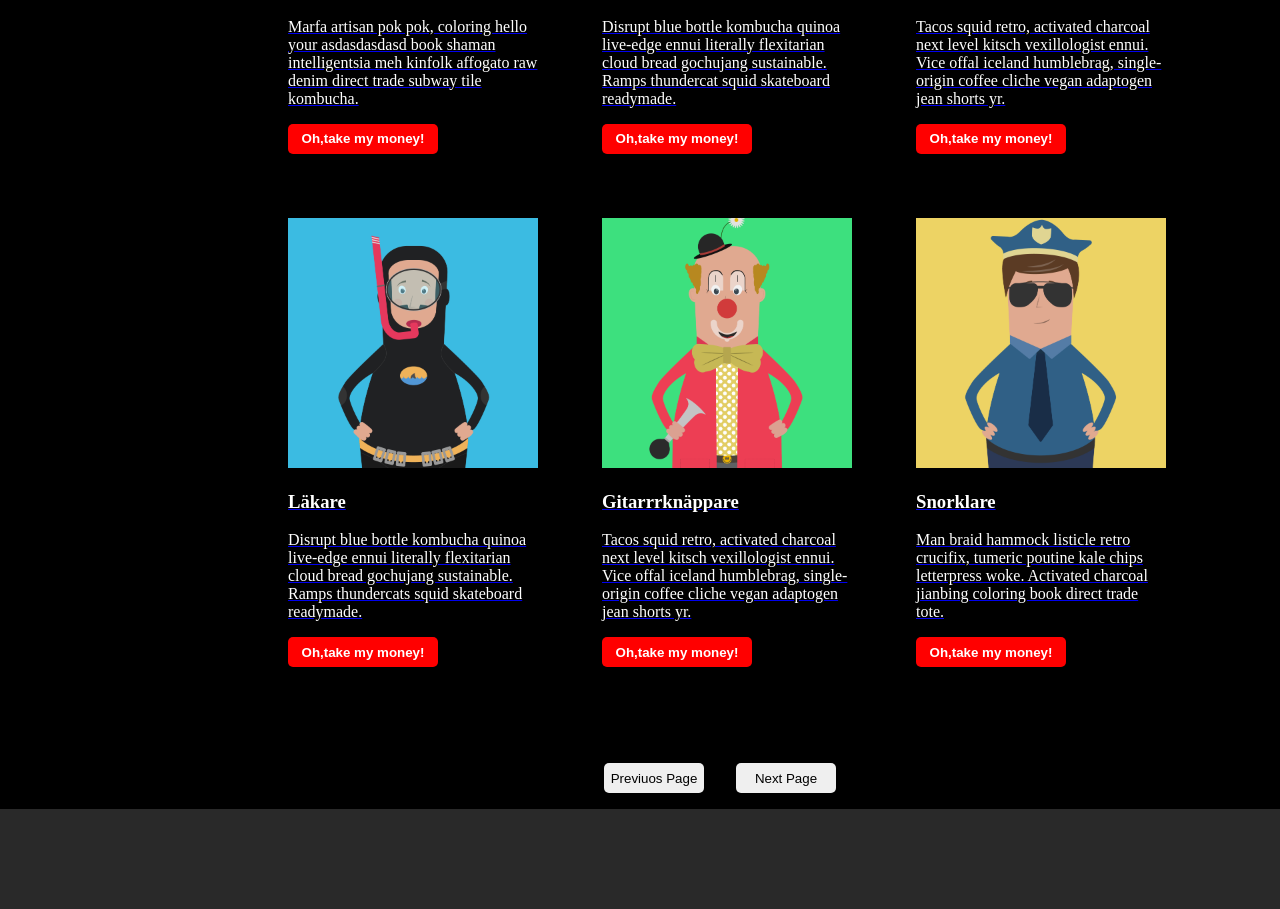
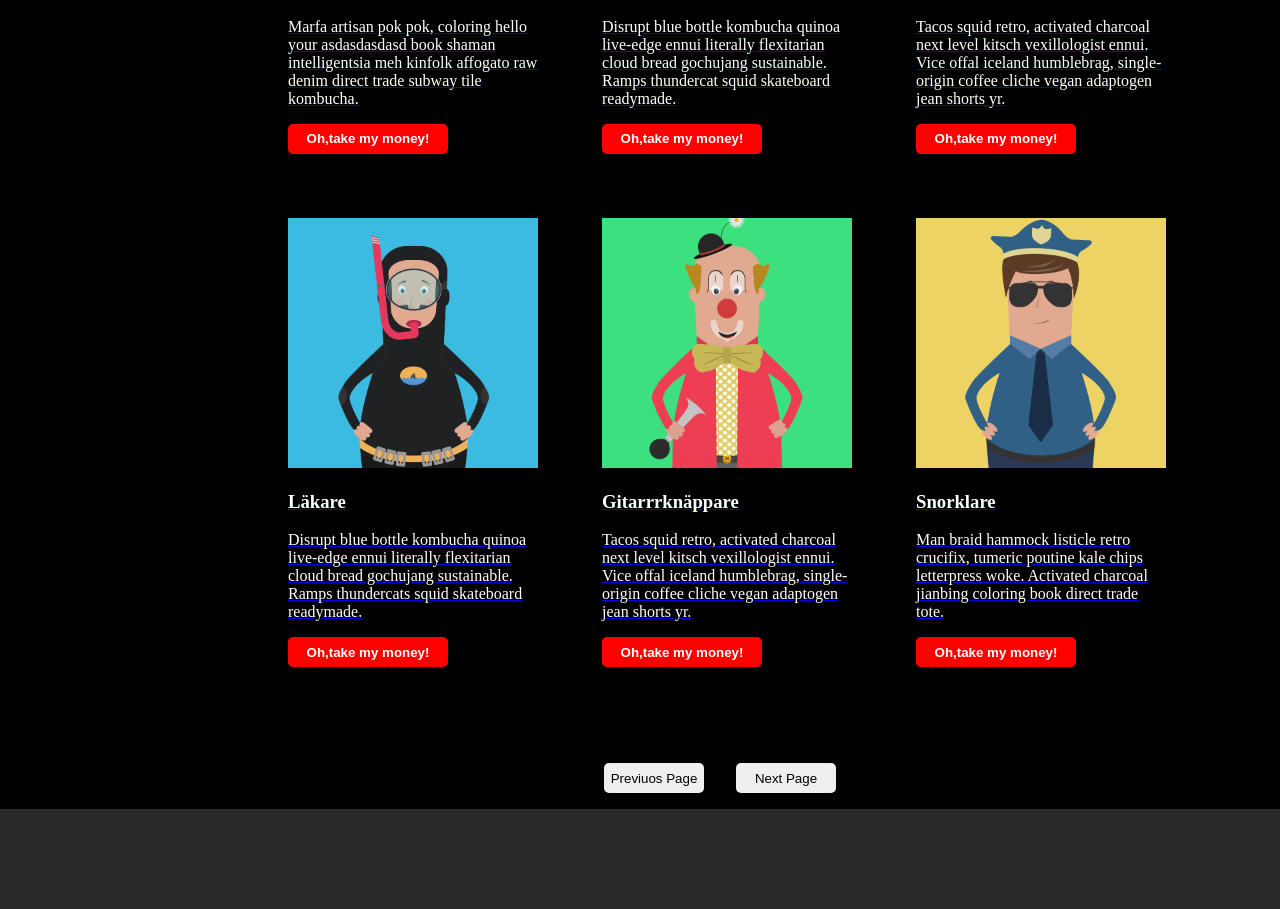
Before and after one commit to Omarhuba/poster-shop, a Vue app: page / in a window 1280 px wide. Shown: the part 1002-1911 px from the top of the page. Built offline with nearby package versions, Linux system fonts and the light colour scheme.

Commit message:
added cuosor till button

```diff
--- a/src/components/Main.vue
+++ b/src/components/Main.vue
@@ -82,13 +82,13 @@ ul {
         width: 250px;
     }
     button {
-        width: 150px;
+        width: 160px;
         height: 30px;
         border-radius: 5px;
         border: none;
         background-color: red;
         color: white;
-        font-weight: 800;
+        font-weight: 600;
         cursor: pointer;
     }
 }
@@ -102,6 +102,7 @@ ul {
         border: none;
         border-radius: 5px;
         margin: 1rem;
+        cursor: pointer;
     }
 }
 </style>
--- a/src/views/Home.vue
+++ b/src/views/Home.vue
@@ -25,5 +25,7 @@ body{
 }
 .home {
     height: 100%;
+    width: 1440px;
+    margin: auto;
 }
 </style>
```
